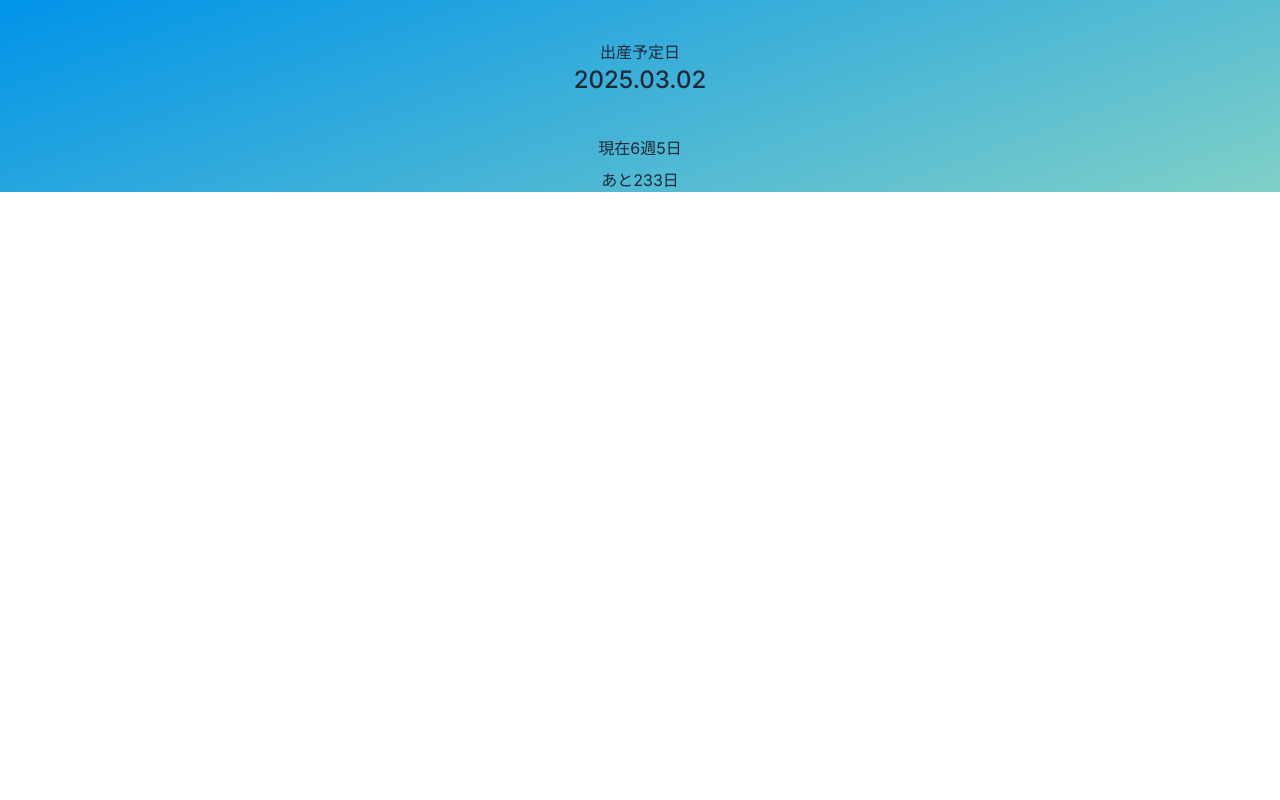
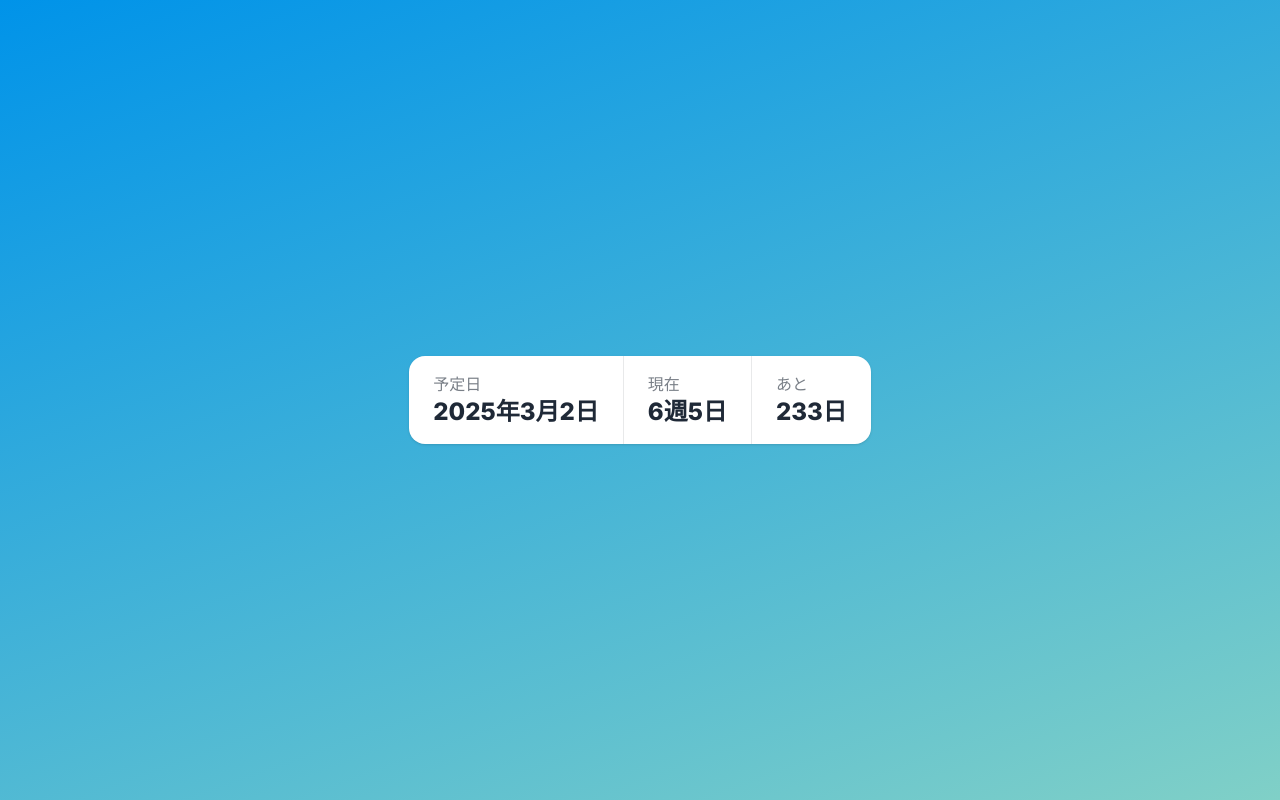
Before and after one commit to bokuhakubo/birth-journey, a Next.js app: page / in a window 1280 px wide. Built offline with nearby package versions, Linux system fonts and the light colour scheme.

Commit message:
レイアウト変更

```diff
--- a/src/app/page.js
+++ b/src/app/page.js
@@ -38,18 +38,28 @@ export default function Home() {
   }, [dueDate]);
 
   return (
-    <div>
-      <div className="text-center py-10 px-5">
-        <p>出産予定日</p>
-        <p className="font-medium text-2xl">2025.03.02</p>
-      </div>
-      <div className="text-center">
+    <div className="h-screen">
+      <div className="p-5 h-full flex items-center justify-center">
         {isLoading ? (
-          <span className="loader"></span>
+          <div className="text-center">
+            <span className="loader"></span>
+          </div>
         ) : (
           <div>
-            <p>現在{weeks}週{days}日</p>
-            <p className="mt-2">あと{daysLeft}日</p>
+            <div className="stats stats-vertical lg:stats-horizontal shadow">
+              <div className="stat">
+                <div className="stat-title">予定日</div>
+                <div className="stat-value text-2xl">2025年3月2日</div>
+              </div>
+              <div className="stat">
+                <div className="stat-title">現在</div>
+                <div className="stat-value text-2xl">{weeks}週{days}日</div>
+              </div>
+              <div className="stat">
+                <div className="stat-title">あと</div>
+                <div className="stat-value text-2xl">{daysLeft}日</div>
+              </div>
+            </div>
           </div>
         )}
       </div>
```
